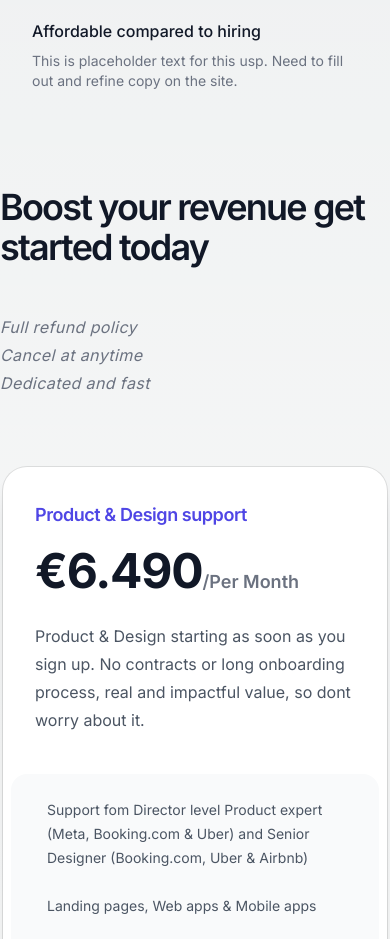
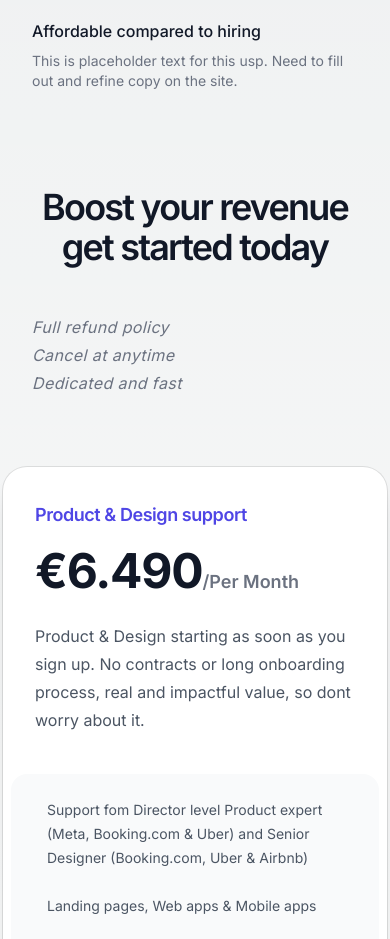
Before and after one commit to vincentmilliken/youworrytoomuch, a Next.js app: page / in a window 390 px wide. Shown: the part 3700-4639 px from the top of the page. Built offline with nearby package versions, Linux system fonts and the light colour scheme.

Commit message:
some teaks to the content

```diff
--- a/app/page.tsx
+++ b/app/page.tsx
@@ -265,8 +265,8 @@ export default function Home() {
                 </div>
               </section>
 
-
-              <div className="mx-auto mt-12 mb-12 max-w-7xl px-4l lg:text-center sm:px-6 lg:px-8">
+              <section>
+              <div className="px-8 py-12 mx-auto md:px-12 lg:px-32 max-w-7xl text-center">
                     <div className="max-w-3xl mx-auto lg:max-w-none">
                       <h2 className="text-4xl font-semibold tracking-tighter text-gray-900">
                         Boost your revenue <span className="lg:block"> get started today</span>
@@ -280,6 +280,7 @@ export default function Home() {
                       </ul>
                     </div>
                   </div>
+                </section>
 
 {/* <div className="overflow-hidden p-4 border-gray-300 bg-gradient-to-b from-zinc-200  backdrop-blur-2xl dark:border-neutral-800 dark:bg-zinc-800/30 dark:from-inherit lg:static lg:w-auto  lg:rounded-xl lg:border lg:bg-gray-200 lg:p-4 lg:dark:bg-zinc-800/30">
   <div className="marquee-content flex gap-4 items-center animate-marquee">
```
